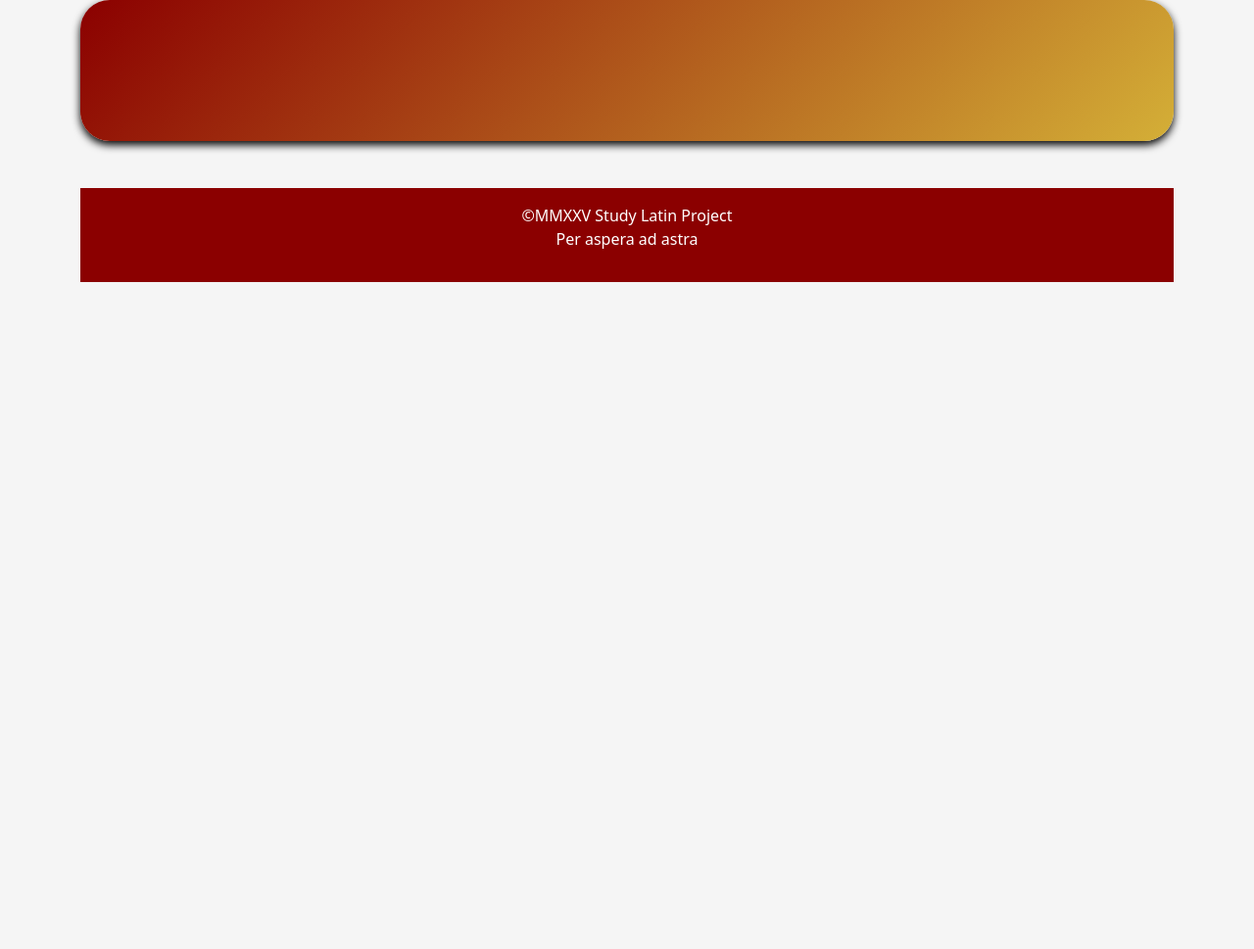
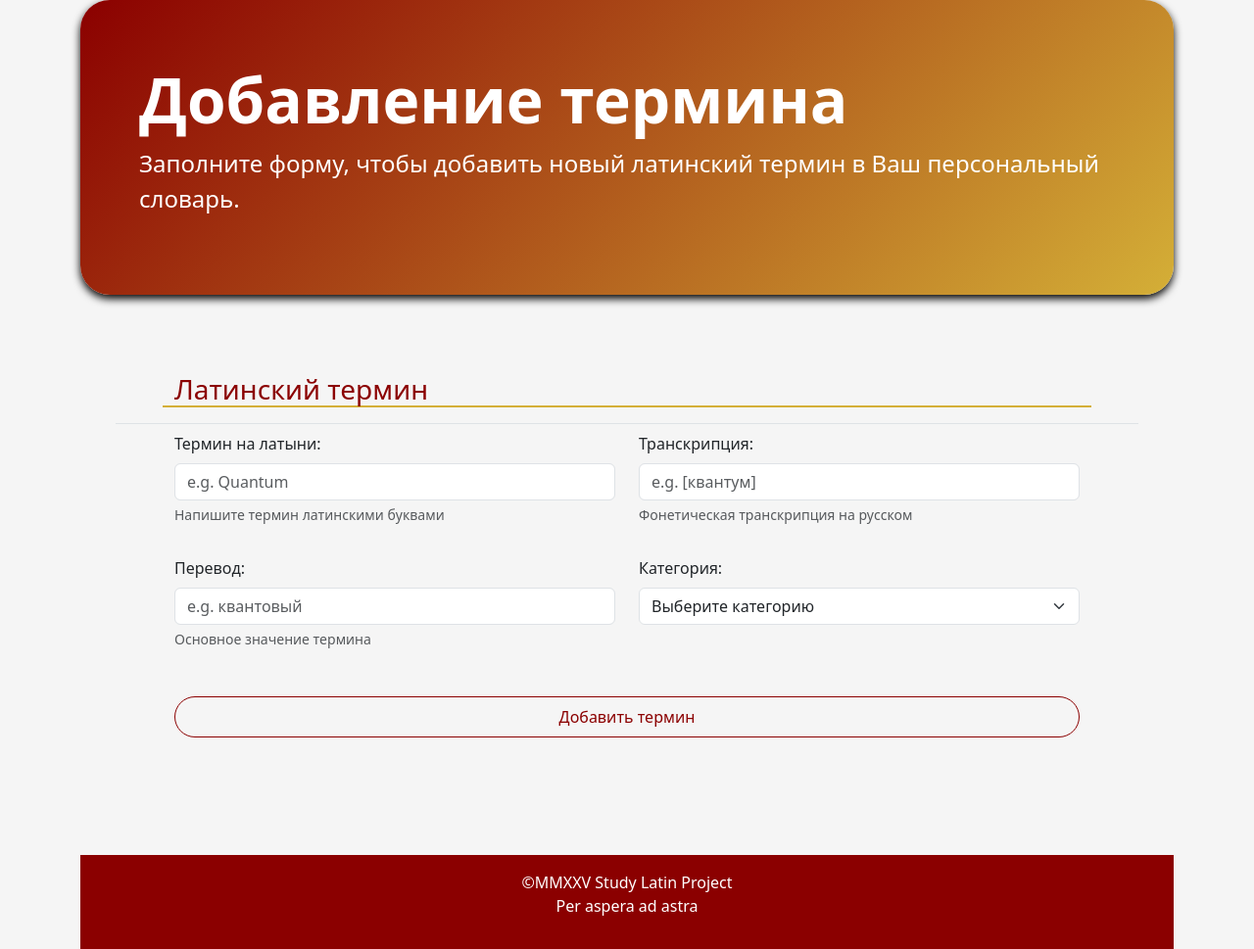
Before and after one commit to mardanovaAA/Study_Latin_site, a Django app: page /add_term in a window 1280 px wide. Shown: the part 137-1106 px from the top of the page at 98% size. Before the commit the page ends 425 px from the top, so only its background shows below. Run offline with Django 4.2, Linux system fonts and the light colour scheme; some libraries are stand-ins or nearby versions.

Commit message:
Added page for adding new latin terms

```diff
--- /dev/null
+++ b/data/terms.csv
@@ -0,0 +1 @@
+Физика;Quantum;[квантум];квантовый
--- a/study_latin/urls.py
+++ b/study_latin/urls.py
@@ -23,4 +23,5 @@ urlpatterns = [
     path('phrases_list', views.phrases_list),
     path('add_term', views.add_term),
     path('add_phrase', views.add_phrase),
+    path('send_term', views.send_term),
 ]
--- a/study_latin/views.py
+++ b/study_latin/views.py
@@ -1,6 +1,6 @@
 from django.shortcuts import render
 from django.core.cache import cache
-
+from . import terms_work
 
 def index(request):
     return render(request, "index.html")
@@ -16,3 +16,37 @@ def add_term(request):
 
 def add_phrase(request):
     return render(request, "add_phrase.html")
+
+def send_term(request):
+    if request.method == "POST":
+
+        cache.clear()
+        latin_term = request.POST.get("latin_term")
+        transcription_term = request.POST.get("transcription_term")
+        translation_term = request.POST.get("translation_term")
+        category_term = request.POST.get("category_term")
+        context = {}
+        if len(latin_term) == 0:
+            context["success"] = False
+            context["comment"] = "Термин должен быть не пустым"
+        elif len(transcription_term) == 0:
+            context["success"] = False
+            context["comment"] = "Транскрипция должна быть не пустой"
+        elif len(translation_term) == 0:
+            context["success"] = False
+            context["comment"] = "Перевод должен быть не пустым"
+        elif len(category_term) == 0:
+            context["success"] = False
+            context["comment"] = "Категория должна быть не пустой"
+        else:
+            context["success"] = True
+            context["comment"] = "Ваш термин принят!"
+            print(0)
+            terms_work.write_term(latin_term, transcription_term, translation_term, category_term)
+            print(1)
+        if context["success"]:
+            context["success-title"] = ""
+            print(1)
+        return render(request, "term_request.html", context)
+    else:
+        add_term(request)
--- a/templates/add_term.html
+++ b/templates/add_term.html
@@ -1 +1,61 @@
 {% extends "base_page.html" %}
+
+{% block page-title %}
+Добавление термина
+{% endblock %}
+
+{% block page-lead %}
+Заполните форму, чтобы добавить новый латинский термин в Ваш персональный словарь.
+{% endblock %}
+
+{% block content %}
+<div class="container-sm px-5 py-5" id="term-form">
+    <form method="post">
+        <div class="row px-5 py-2 border-bottom">
+            <h3 class="latin-heading">Латинский термин</h3>
+        </div>
+        <div class="row px-5 py-2">
+            <div class="col-md-6 mb-3">
+                <label for="latin_term" class="form-label">Термин на латыни:</label>
+                <input type="text" class="form-control" name="latin_term" id="latin_term" placeholder="e.g. Quantum" required>
+                <div class="form-text">Напишите термин латинскими буквами</div>
+            </div>
+            <div class="col-md-6 mb-3">
+                <label for="transcription_term" class="form-label">Транскрипция:</label>
+                <input type="text" class="form-control" name="transcription_term" id="transcription_term" placeholder="e.g. [квантум]" required>
+                <div class="form-text">Фонетическая транскрипция на русском</div>
+            </div>
+        </div>
+
+        <div class="row px-5 py-2">
+            <div class="col-md-6 mb-3">
+                <label for="translation_term" class="form-label">Перевод:</label>
+                <input type="text" class="form-control" name="translation_term" id="translation_term" placeholder="e.g. квантовый" required>
+                <div class="form-text">Основное значение термина</div>
+            </div>
+            <div class="col-md-6 mb-3">
+                <label for="category_term" class="form-label">Категория:</label>
+                <select class="form-select" name="category_term" id="category_term" required>
+                    <option value="" selected disabled>Выберите категорию</option>
+                    <option value="Физика">Физика</option>
+                    <option value="Математика">Математика</option>
+                    <option value="Медицина">Медицина</option>
+                    <option value="Философия">Философия</option>
+                    <option value="Другое">Другое</option>
+                </select>
+            </div>
+        </div>
+
+
+        <!-- Кнопка отправки -->
+        <div class="row px-5 py-4">
+            <div class="col-md-12 d-grid">
+                <button type="submit" class="btn btn-latin-outline px-4 py-2 rounded-pill" formaction="/send_term">
+                    Добавить термин
+                </button>
+            </div>
+        </div>
+    </form>
+</div>
+
+{% endblock %}
--- a/templates/base_page.html
+++ b/templates/base_page.html
@@ -16,9 +16,15 @@
             --secondary-color: #D4AF37;
             --light-color: #F5F5F5;
         }
+
         body {
             background-color: var(--light-color);
         }
+
+        .bg-burgundy { background-color: var(--primary-color); }
+        .border-burgundy { border-color: var(--primary-color) !important; }
+        .text-burgundy { color: var(--primary-color); }
+
         .header-logo {
             color: var(--primary-color);
         }
@@ -34,9 +40,11 @@
             border-radius: 30px !important;
             box-shadow: 0 4px 8px rgba(0, 0, 0, 1);
         }
+
         .nav-link {
             color: var(--primary-color) !important;
         }
+
         footer {
             background-color: var(--primary-color);
             color: white;
@@ -51,10 +59,6 @@
             background-color: var(--primary-color);
             color: white;
         }
-
-        .bg-burgundy { background-color: var(--primary-color); }
-        .border-burgundy { border-color: var(--primary-color) !important; }
-
     </style>
 </head>
 <body class="latium-theme">
```
Also changed, not shown: study_latin/terms_work.py (added, +11 -0 lines), templates/term_request.html (added, +29 -0 lines).
